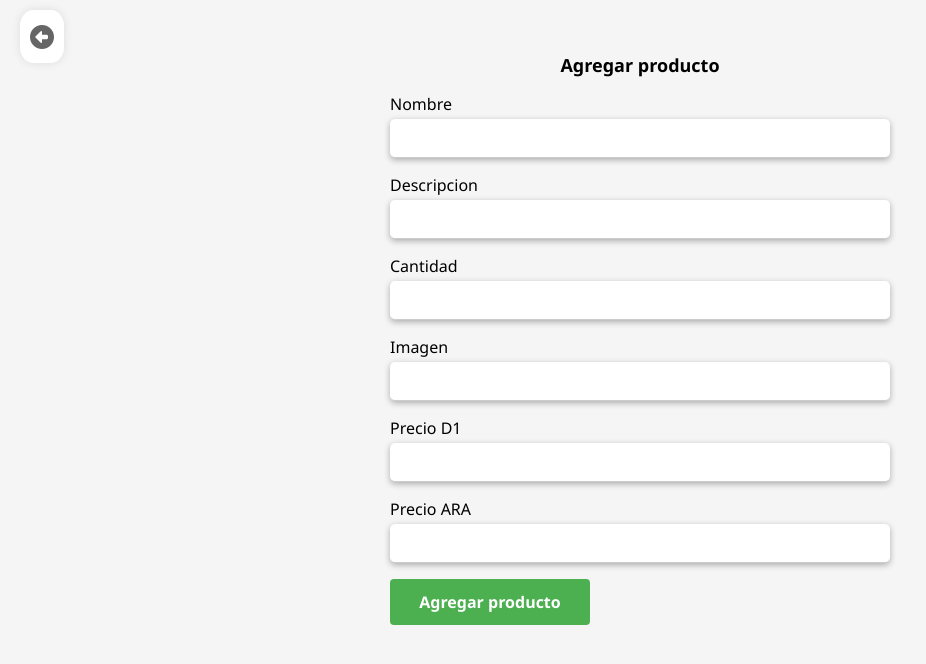
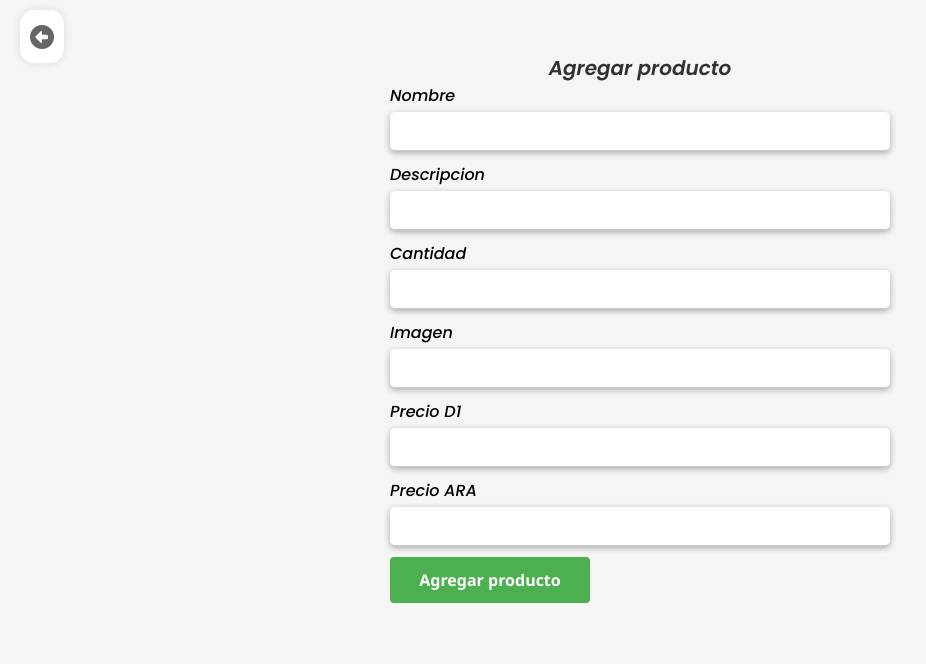
Before and after one commit to jxlio/prices-project, a React (Vite) app: page /add in a window 1280 px wide. Shown: the top 664 px of the page, without its empty margins (0-926 px from the left). Built offline with nearby package versions, Linux system fonts and the light colour scheme.

Commit message:
form styles

```diff
--- a/src/pages/Form.css
+++ b/src/pages/Form.css
@@ -32,15 +32,19 @@
 
 .formAdd p {
   text-align: center;
-  font-size: 18px;
+  font-size: 20px;
   font-weight: bold;
-  margin-bottom: 16px;
+  font-family: "Poppins", sans-serif;
+  color: rgba(0, 0, 0, 0.8);
+
+
 }
 
 .formAdd label {
   display: flex;
   flex-direction: column;
-  margin-bottom: 16px;
+  margin-bottom: 11px;
+  font-family: "Poppins", sans-serif;
 }
 
 .formAdd label input {
```
